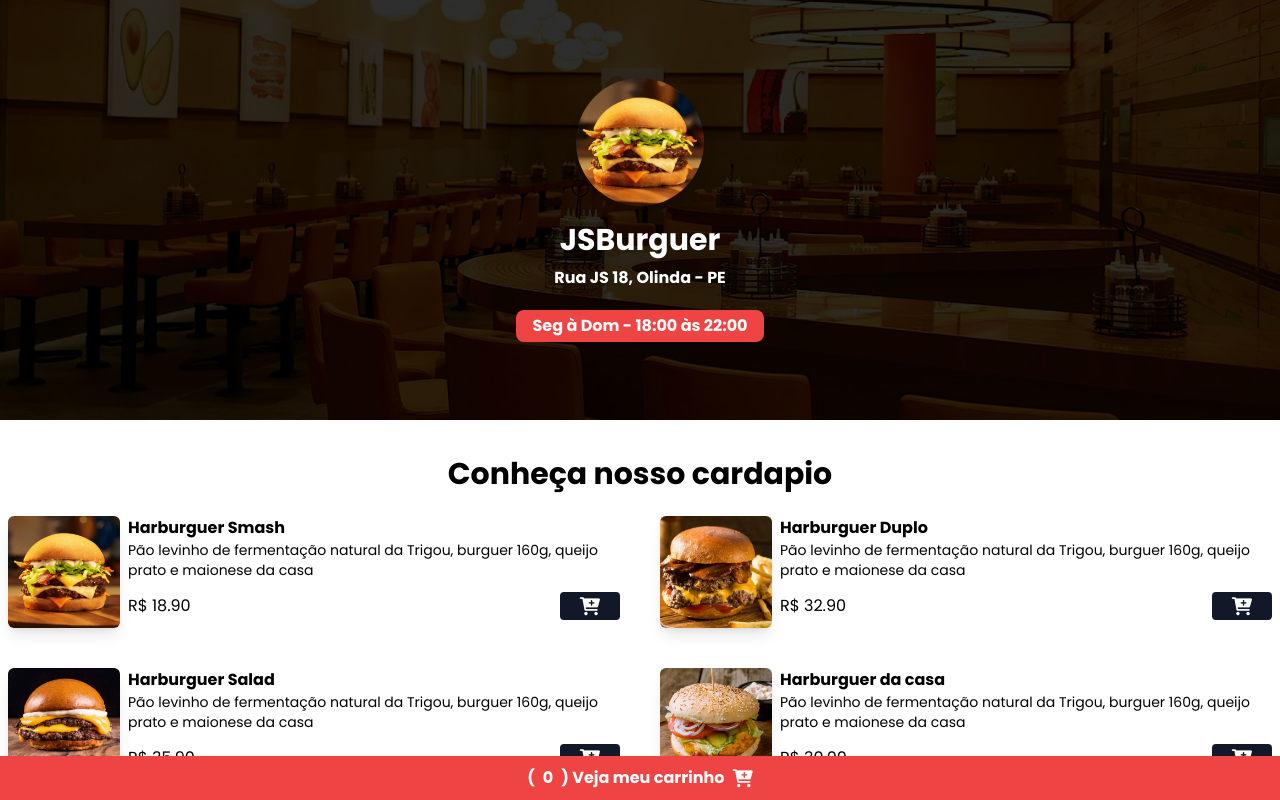
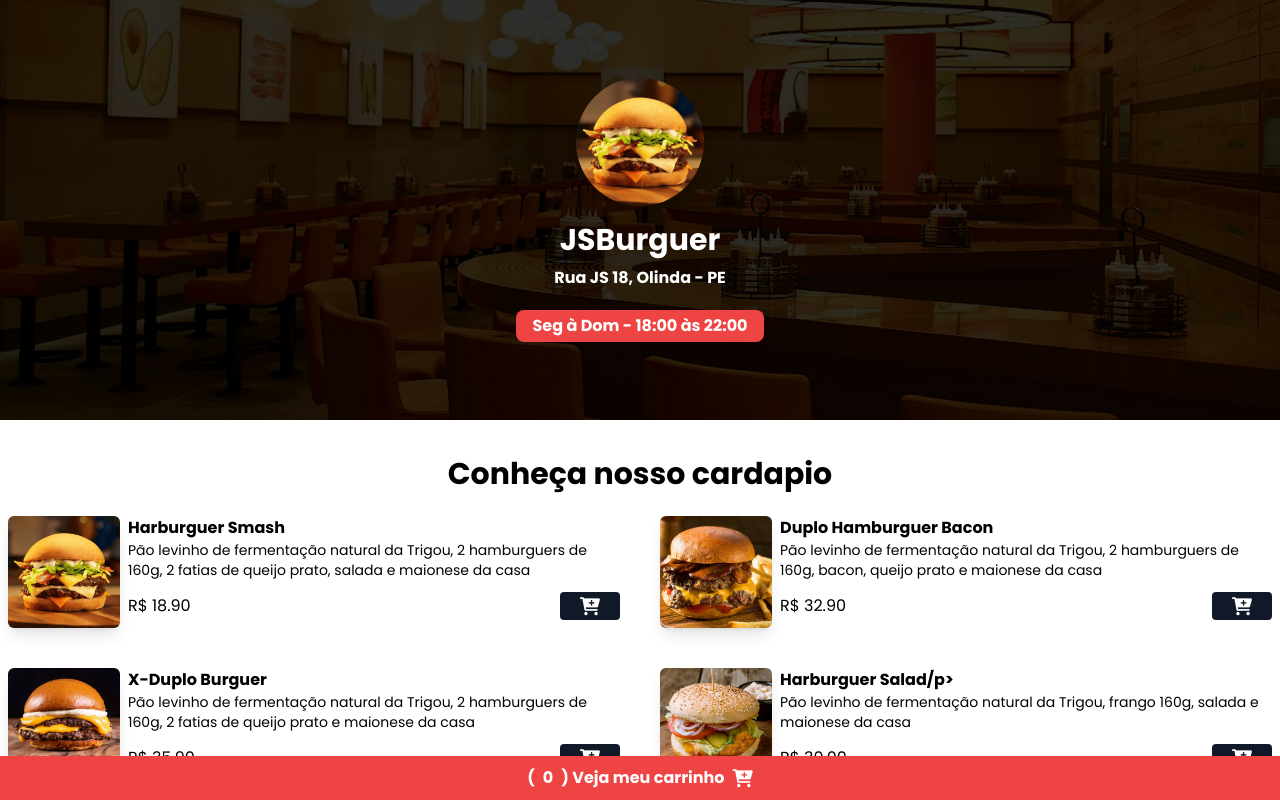
Before and after one commit to tafenes/JS-Hamburgueria, a website: page index.html in a window 1280 px wide. Shown: the top 800 px of the page. Drawn offline with nearby package versions, Linux system fonts and the light colour scheme.

Commit message:
Update index.html

```diff
--- a/index.html
+++ b/index.html
@@ -12,6 +12,12 @@
   <link rel="preconnect" href="https://fonts.googleapis.com"/>
   <link rel="preconnect" href="https://fonts.gstatic.com" crossorigin/>
   <link href="https://fonts.googleapis.com/css2?family=Poppins:ital,wght@0,100;0,200;0,300;0,400;0,500;0,600;0,700;0,800;0,900;1,100;1,200;1,300;1,400;1,500;1,600;1,700;1,800;1,900&family=Roboto:ital,wght@0,100..900;1,100..900&display=swap" rel="stylesheet"/>
+
+  <meta property="og:type" content="website"/>
+  <meta property="og:title" content="JS Hamburguer - O melhor hamburguer!"/>
+  <meta property="og:image" content="https://js-hamburgueria.vercel.app/assets/hamb-1.png"/>
+  <meta property="og:description" content="O melhor hamburguer de Olinda!"/>
+  <meta property="og:site_name" content="JS Hambuguer"/>
 </head>
 
 <body>
@@ -51,7 +57,7 @@
         />
         <div>
           <p class="font-bold">Harburguer Smash</p>
-          <p class="text-sm">Pão levinho de fermentação natural da Trigou, burguer 160g, queijo prato e maionese da casa</p>
+          <p class="text-sm">Pão levinho de fermentação natural da Trigou, 2 hamburguers  de 160g, 2 fatias de queijo prato, salada e maionese da casa</p>
           <div  class="flex items-center gap-2 justify-between mt-3">
             <p>R$ 18.90</p>
             <button
@@ -74,8 +80,8 @@
         class="w-28 h-28 rounded-md shadow-lg hover:scale-110 hover:-rotate-2 duration-300"
         />
         <div>
-          <p class="font-bold">Harburguer Duplo</p>
-          <p class="text-sm">Pão levinho de fermentação natural da Trigou, burguer 160g, queijo prato e maionese da casa</p>
+          <p class="font-bold">Duplo Hamburguer Bacon</p>
+          <p class="text-sm">Pão levinho de fermentação natural da Trigou, 2 hamburguers de 160g, bacon, queijo prato e maionese da casa</p>
           <div  class="flex items-center gap-2 justify-between mt-3">
             <p>R$ 32.90</p>
             <button
@@ -99,8 +105,8 @@
         class="w-28 h-28 rounded-md shadow-lg hover:scale-110 hover:-rotate-2 duration-300"
         />
         <div>
-          <p class="font-bold">Harburguer Salad</p>
-          <p class="text-sm">Pão levinho de fermentação natural da Trigou, burguer 160g, queijo prato e maionese da casa</p>
+          <p class="font-bold">X-Duplo Burguer </p>
+          <p class="text-sm">Pão levinho de fermentação natural da Trigou, 2 hamburguers de 160g, 2 fatias de queijo prato e maionese da casa</p>
           <div  class="flex items-center gap-2 justify-between mt-3">
             <p>R$ 35.90</p>
             <button
@@ -124,8 +130,8 @@
         class="w-28 h-28 rounded-md shadow-lg hover:scale-110 hover:-rotate-2 duration-300"
         />
         <div>
-          <p class="font-bold">Harburguer da casa</p>
-          <p class="text-sm">Pão levinho de fermentação natural da Trigou, burguer 160g, queijo prato e maionese da casa</p>
+          <p class="font-bold">Harburguer Salad/p>
+          <p class="text-sm">Pão levinho de fermentação natural da Trigou, frango 160g, salada e maionese da casa</p>
           <div  class="flex items-center gap-2 justify-between mt-3">
             <p>R$ 30.00</p>
             <button
```
